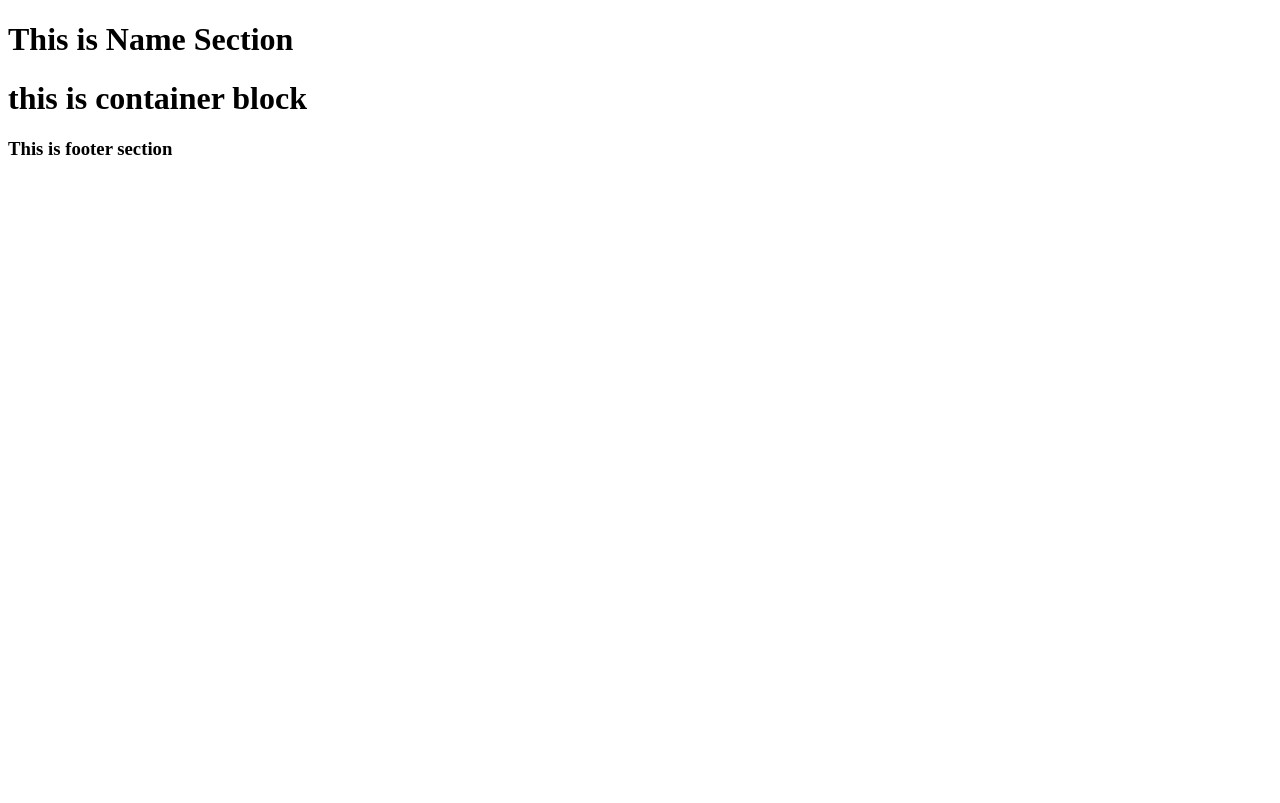
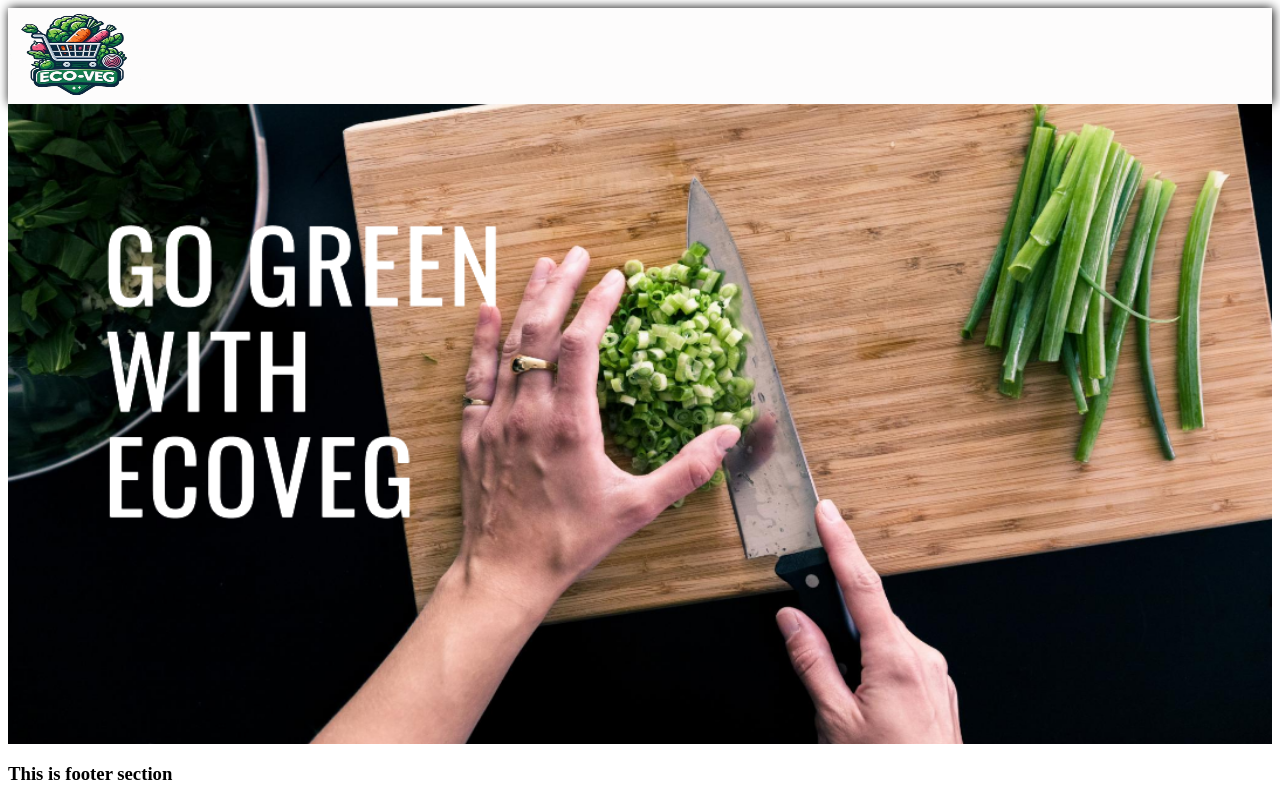
Before and after one commit to Satish1097/EcoVeg, a Django app: page / in a window 1280 px wide. Before the commit the page ends 155 px from the top, so only its background shows below. Run offline with Django 5.2, Linux system fonts and the light colour scheme.

Commit message:
Esuring the logo quality and checking the home page design

```diff
--- /dev/null
+++ b/EcoVeg/mainapp/static/css/style.css
@@ -0,0 +1,30 @@
+/*==================Nav bar=====================*/
+.nav{
+    height: 12vh;
+    width: 100%;
+    display: flex;
+    justify-content: space-between;
+    background-color: rgb(253, 252, 252);
+    box-shadow: 1px 0 10px 0;
+}
+.nav .logo{
+    width: 15%;
+    height: 100%;
+}
+.nav .logo img{
+    height: 100%;
+    width: 70%;
+}
+
+/*====================Home page==================*/
+.main{
+    height: 80vh;
+    width: 100%;
+}
+.main img{
+    height: 100%;
+    width: 100%;
+    background-size: cover;
+    background-position: center;
+    background-repeat: no-repeat;
+}
--- a/EcoVeg/mainapp/templates/base.html
+++ b/EcoVeg/mainapp/templates/base.html
@@ -1,14 +1,18 @@
 {% block header %}
+{% load static %}
 <!DOCTYPE html>
 <html lang="en">
 <head>
     <meta charset="UTF-8">
     <meta name="viewport" content="width=device-width, initial-scale=1.0">
     <title>Document</title>
+    <link rel="stylesheet" href="{% static '/css/style.css' %}">
 </head>
 <body>
     <div class="nav">
-        <h1>This is Name Section</h1>
+        <div class="logo">
+            <img src="{% static 'images/Ecoveg.png'%}" alt="">
+        </div>
     </div>
     {% endblock header %}
     {% block container %}{% endblock container %}
--- a/EcoVeg/mainapp/templates/index.html
+++ b/EcoVeg/mainapp/templates/index.html
@@ -1,4 +1,7 @@
 {% extends "base.html" %}
+{% load static %}
 {% block container %}
-<h1>this is container block</h1>
+<div class="main">
+    <img src="{% static 'images/Home.png' %}" alt="home"/>
+</div>
 {% endblock container %}
```
Also changed, not shown: EcoVeg/mainapp/static/images/Ecoveg.png (added), EcoVeg/mainapp/static/images/Home.png (added).
